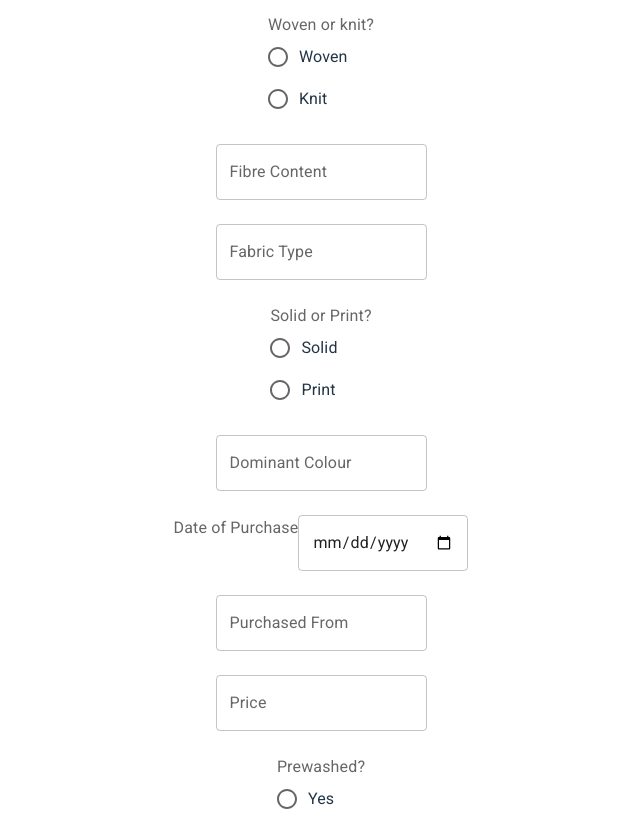
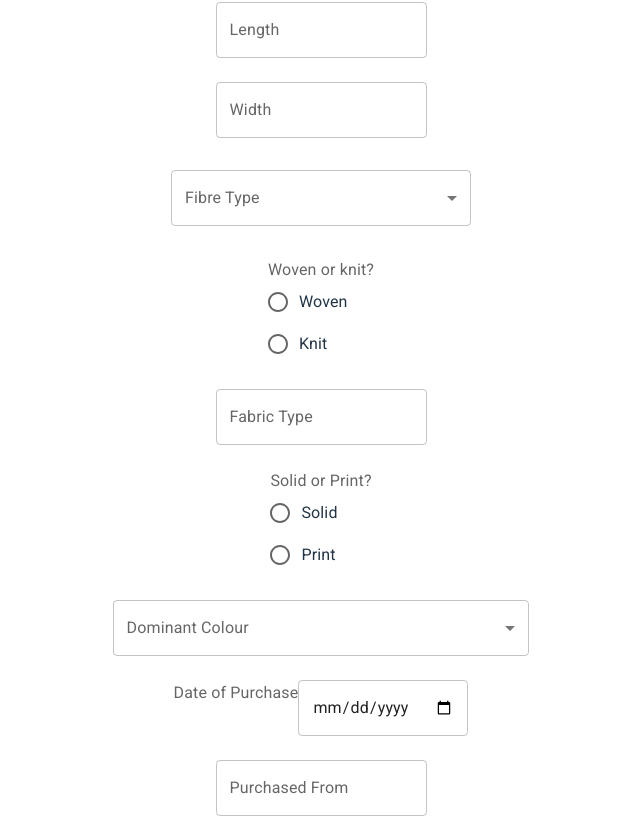
Before and after one commit to casslee1/sew-organized, a React (Vite) app: page /addfabric in a window 1280 px wide. Shown: the part 384-1202 px from the top of the page, without its empty margins (319-959 px from the left). Built offline with nearby package versions, Linux system fonts and the light colour scheme.

Commit message:
Fabric inputs updated: added inputs, changed types of inputs, made some inputs conditional

```diff
--- a/src/Routes/AddFabric.jsx
+++ b/src/Routes/AddFabric.jsx
@@ -6,11 +6,21 @@ import FormControlLabel from '@mui/material/FormControlLabel';
 import Radio from '@mui/material/Radio';
 import { Link } from "react-router-dom";
 import { useState } from "react";
+import Select from '@mui/material/Select';
+import MenuItem from '@mui/material/MenuItem';
+import InputLabel from '@mui/material/InputLabel';
+import OutlinedInput from '@mui/material/OutlinedInput';
+import Checkbox from '@mui/material/Checkbox';
+import ListItemText from '@mui/material/ListItemText';
+import Box from '@mui/material/Box';
 
 
 const AddFabric = () => {
 
     const [solidOrPrint, setSolidOrPrint] = useState('');
+    const [colourSelection, setColourSelection] = useState('');
+    const [fibreType, setFibreType] = useState([]);
+
 
     const handleSubmit = (event) => {
         event.preventDefault();
@@ -28,6 +38,32 @@ const AddFabric = () => {
       });
       };
 
+      const fibreTypesList = [
+        'Cotton',
+        'Linen',
+        'Silk',
+        'Wool',
+        'Elastane',
+        'Nylon',
+        'Polyester',
+        'Chitosante',
+        'Rayon',
+        'Viscose',
+        'Bamboo',
+        'Hemp',
+        'Ramie',
+        'Other'
+      ];
+
+      const handleFibreChange = (event) => {
+        const {
+          target: { value },
+        } = event;
+        setFibreType(
+          typeof value === 'string' ? value.split(',') : value,
+        )};
+
+
     return (
         <div>
             <h1>Add Fabric Here</h1>
@@ -37,6 +73,16 @@ const AddFabric = () => {
                     <TextField
                         name="fabricImage"
                         type="file"
+                    />
+                </div>
+                <br />
+                <div>
+                    <TextField
+                        required
+                        multiline
+                        label="Description"
+                        name="description"
+                        rows={4}
                     />
                 </div>
                 <br />
@@ -57,6 +103,38 @@ const AddFabric = () => {
                 </div>
                 <br />
                 <div>
+                <FormControl sx={{ m: 1, width: 300 }}>
+                    <InputLabel>Fibre Type</InputLabel>
+                    <Select
+                        multiple
+                        value={fibreType}
+                        onChange={handleFibreChange}
+                        input={<OutlinedInput label="Fibre Type" />}
+                        renderValue={(selected) => selected.join(', ')
+                        }
+                    >
+                        {fibreTypesList.map((fibreTypesList) => (
+                            <MenuItem key={fibreTypesList} value={fibreTypesList}>
+                            <Checkbox checked={fibreType.includes(fibreTypesList)} />
+                            <ListItemText primary={fibreTypesList} />
+                            </MenuItem>
+                        ))}
+                    </Select>
+                </FormControl>
+                </div>
+                <br />
+                {fibreType.includes('Other') && (
+                <div>
+                    <div>
+                    <TextField
+                        type="text"
+                        label="Other Fibre"
+                        name="otherFibreType"
+                    />
+                    </div>
+                    <br />
+                </div>)}
+                <div>
                     <FormControl>
                         <FormLabel>Woven or knit?</FormLabel>
                         <RadioGroup>
@@ -66,15 +144,7 @@ const AddFabric = () => {
                     </FormControl>
                 </div>
                 <br />
-                <div>
-                    <TextField
-                        type="text"
-                        label="Fibre Content"
-                        name="fibreContent"
-                    />
-                </div>
-                <br />
-                <div>
+                <div>{/*maybe switch to dropdown*/}
                     <TextField
                         type="text"
                         label="Fabric Type"
@@ -87,7 +157,6 @@ const AddFabric = () => {
                         <FormLabel>Solid or Print?</FormLabel>
                         <RadioGroup value={solidOrPrint}
                             onChange={(event) => setSolidOrPrint(event.target.value)}>
-
 
                             <FormControlLabel value="solid" name="solidOrPrint" control={<Radio />} label="Solid" />
                             <FormControlLabel value="print" name="solidOrPrint" control={<Radio />} label="Print" />
@@ -108,14 +177,46 @@ const AddFabric = () => {
                     <br />
                 </div>)}
                 <div>
-                    {/*maybe switch to checkboxes*/}
+                    <Box sx={{ minWidth: 120 }}>
+                        <FormControl fullWidth>
+                            <InputLabel>Dominant Colour</InputLabel>
+                            <Select
+                                value={colourSelection}
+                                onChange={(event) => setColourSelection(event.target.value)}
+                            >
+                                <MenuItem value='red'>Red</MenuItem>
+                                <MenuItem value='orange'>Orange</MenuItem>
+                                <MenuItem value='yellow'>Yellow</MenuItem>
+                                <MenuItem value='green'>Green</MenuItem>
+                                <MenuItem value='turquoise'>Turquoise</MenuItem>
+                                <MenuItem value='blue'>Blue</MenuItem>
+                                <MenuItem value='navy'>Navy</MenuItem>
+                                <MenuItem value='purple'>Purple</MenuItem>
+                                <MenuItem value='pink'>Pink</MenuItem>
+                                <MenuItem value='white'>White</MenuItem>
+                                <MenuItem value='grey'>Grey</MenuItem>
+                                <MenuItem value='black'>Black</MenuItem>
+                                <MenuItem value='beige'>Beige</MenuItem>
+                                <MenuItem value='brown'>Brown</MenuItem>
+                                <MenuItem value='multicolour'>Multicolour</MenuItem>
+                                <MenuItem value='rainbow'>Rainbow</MenuItem>
+                                <MenuItem value='other'>Other</MenuItem>
+                            </Select>
+                        </FormControl>
+                    </Box>
+                </div>
+                <br />
+                {colourSelection === 'other' && (
+                <div>
+                    <div>
                     <TextField
                         type="text"
-                        label="Dominant Colour"
-                        name="dominantColour"
+                        label="Other Colour"
+                        name="otherColour"
                     />
-                </div>
-                <br />
+                    </div>
+                    <br />
+                </div>)}
                 <div>
                     <FormLabel>Date of Purchase</FormLabel>
                     <TextField
@@ -134,7 +235,7 @@ const AddFabric = () => {
                 <br />
                 <div>
                     <TextField
-                        type="text"
+                        type="number"
                         label="Price"
                         name="price"
                     />
```
